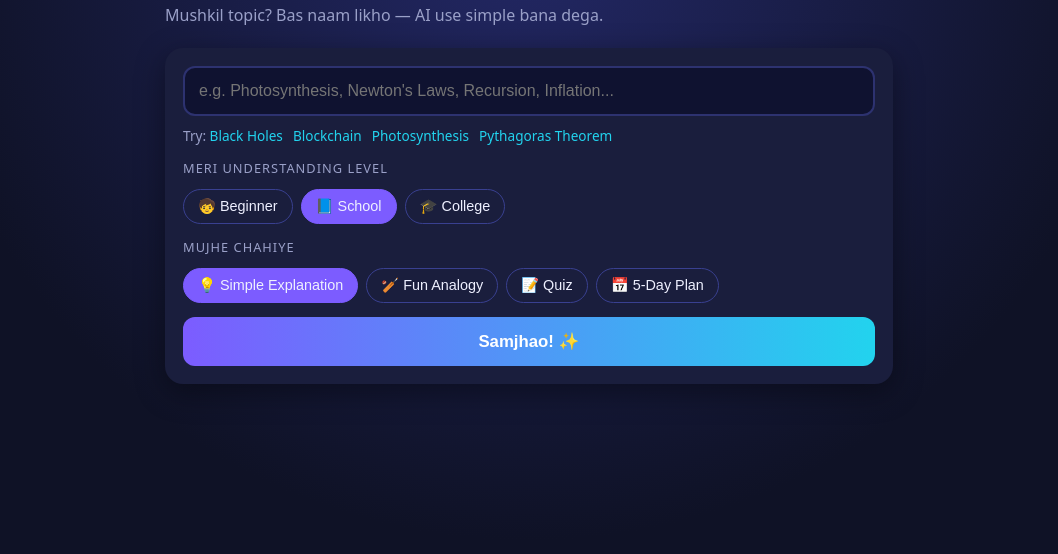
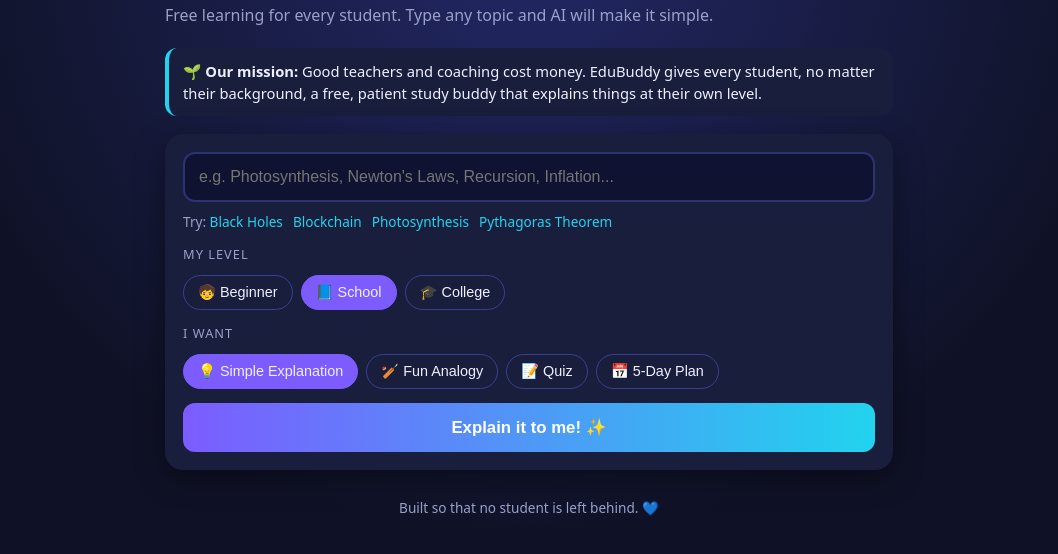
Before and after one commit to joydas69k/edubuddy, a website: page edubuddy/index.html in a window 1280 px wide. Shown: the part 74-628 px from the top of the page, without its empty margins (111-1169 px from the left). Drawn offline with Linux system fonts and the light colour scheme.

Commit message:
English UI and social impact prompts

```diff
--- a/edubuddy/api/ask.js
+++ b/edubuddy/api/ask.js
@@ -11,8 +11,6 @@ export default async function handler(req, res) {
     { kid: "a 10-year-old child", school: "a class 9-10 student", college: "a college student" }[level] ||
     "a school student";
 
-  // EduBuddy's mission: free, simple, quality learning for every student,
-  // including those who cannot afford tuition or coaching.
   const base =
     "You are EduBuddy, a kind and patient teacher whose mission is to give every student free, " +
     "quality learning, especially those who cannot afford tuition or coaching. " +
--- a/edubuddy/index.html
+++ b/edubuddy/index.html
@@ -1,13 +1,14 @@
 <!DOCTYPE html>
 <html lang="en"><head>
 <meta charset="UTF-8"><meta name="viewport" content="width=device-width, initial-scale=1">
-<title>EduBuddy – Student Learning Assistant</title>
+<title>EduBuddy – Free Learning for Every Student</title>
 <style>
 :root{--bg:#0f1226;--card:#1a1e3d;--text:#eef0ff;--mut:#9aa0c8;--a:#7c5cff;--b:#22d3ee;--ok:#22c55e;--bad:#ef4444}
 *{box-sizing:border-box}body{margin:0;font-family:system-ui,Segoe UI,sans-serif;background:radial-gradient(circle at top,#232866,var(--bg) 60%);color:var(--text);min-height:100vh}
 .wrap{max-width:760px;margin:auto;padding:24px 16px 60px}
 h1{font-size:2.2rem;margin:0}h1 span{background:linear-gradient(90deg,var(--a),var(--b));-webkit-background-clip:text;color:transparent}
 .sub{color:var(--mut);margin:6px 0 22px}
+.mission{margin:0 0 18px;padding:12px 14px;border-radius:12px;background:#1a1e3d;border-left:4px solid var(--b);font-size:.92rem;line-height:1.5}
 .card{background:var(--card);border-radius:18px;padding:18px;box-shadow:0 8px 30px #0006}
 input{width:100%;padding:14px;border-radius:12px;border:2px solid #2d3270;background:#0f1230;color:var(--text);font-size:1rem}
 input:focus{outline:none;border-color:var(--b)}
@@ -25,28 +26,31 @@ input:focus{outline:none;border-color:var(--b)}
 .why{margin-top:8px;color:var(--mut);font-size:.9rem}
 .score{font-size:1.3rem;font-weight:700;margin-top:14px;text-align:center}
 .spin{text-align:center;color:var(--mut);padding:20px}
+.foot{margin-top:28px;text-align:center;color:var(--mut);font-size:.85rem}
 </style></head><body><div class="wrap">
 <h1>🎓 Edu<span>Buddy</span></h1>
-<p class="sub">Mushkil topic? Bas naam likho — AI use simple bana dega.</p>
+<p class="sub">Free learning for every student. Type any topic and AI will make it simple.</p>
+<div class="mission">🌱 <b>Our mission:</b> Good teachers and coaching cost money. EduBuddy gives every student, no matter their background, a free, patient study buddy that explains things at their own level.</div>
 <div class="card">
   <input id="topic" placeholder="e.g. Photosynthesis, Newton's Laws, Recursion, Inflation..." maxlength="300">
   <div class="ex">Try: <a>Black Holes</a><a>Blockchain</a><a>Photosynthesis</a><a>Pythagoras Theorem</a></div>
-  <div class="label">Meri understanding level</div>
+  <div class="label">My level</div>
   <div class="row" id="levels">
     <button class="chip" data-v="kid">🧒 Beginner</button>
     <button class="chip on" data-v="school">📘 School</button>
     <button class="chip" data-v="college">🎓 College</button>
   </div>
-  <div class="label">Mujhe chahiye</div>
+  <div class="label">I want</div>
   <div class="row" id="modes">
     <button class="chip on" data-v="explain">💡 Simple Explanation</button>
     <button class="chip" data-v="analogy">🏏 Fun Analogy</button>
     <button class="chip" data-v="quiz">📝 Quiz</button>
     <button class="chip" data-v="plan">📅 5-Day Plan</button>
   </div>
-  <button class="go" id="go">Samjhao! ✨</button>
+  <button class="go" id="go">Explain it to me! ✨</button>
 </div>
 <div id="out"></div>
+<div class="foot">Built so that no student is left behind. 💙</div>
 </div>
 <script>
 const $=s=>document.querySelector(s);let level="school",mode="explain";
@@ -58,7 +62,7 @@ const esc=s=>s.replace(/[&<>]/g,c=>({"&":"&amp;","<":"&lt;",">":"&gt;"}[c]));
 function md(t){return esc(t).replace(/\*\*(.+?)\*\*/g,"<b>$1</b>")}
 async function go(){
   const topic=$("#topic").value.trim();if(!topic)return $("#topic").focus();
-  const out=$("#out"),btn=$("#go");btn.disabled=true;out.innerHTML='<div class="spin">🤔 AI soch raha hai...</div>';
+  const out=$("#out"),btn=$("#go");btn.disabled=true;out.innerHTML='<div class="spin">🤔 EduBuddy is thinking...</div>';
   try{
     const r=await fetch("/api/ask",{method:"POST",headers:{"Content-Type":"application/json"},body:JSON.stringify({topic,level,mode})});
     const d=await r.json();if(!r.ok)throw new Error(d.error);
@@ -77,7 +81,7 @@ function quiz(qs){
         const bs=d.querySelectorAll(".opt");bs[q.answer].classList.add("ok");
         if(j===q.answer)score++;else b.classList.add("bad");
         d.insertAdjacentHTML("beforeend",`<div class="why">💡 ${esc(q.why)}</div>`);
-        if(done===qs.length)$("#qs").insertAdjacentHTML("beforeend",`<div class="score">Score: ${score}/${qs.length} ${score>=4?"🏆":score>=2?"👍":"💪 Phir try karo!"}</div>`)};
+        if(done===qs.length)$("#qs").insertAdjacentHTML("beforeend",`<div class="score">Score: ${score}/${qs.length} ${score>=4?"🏆":score>=2?"👍":"💪 Try again, you can do it!"}</div>`)};
       d.appendChild(b)});
     $("#qs").appendChild(d)});
 }
```
